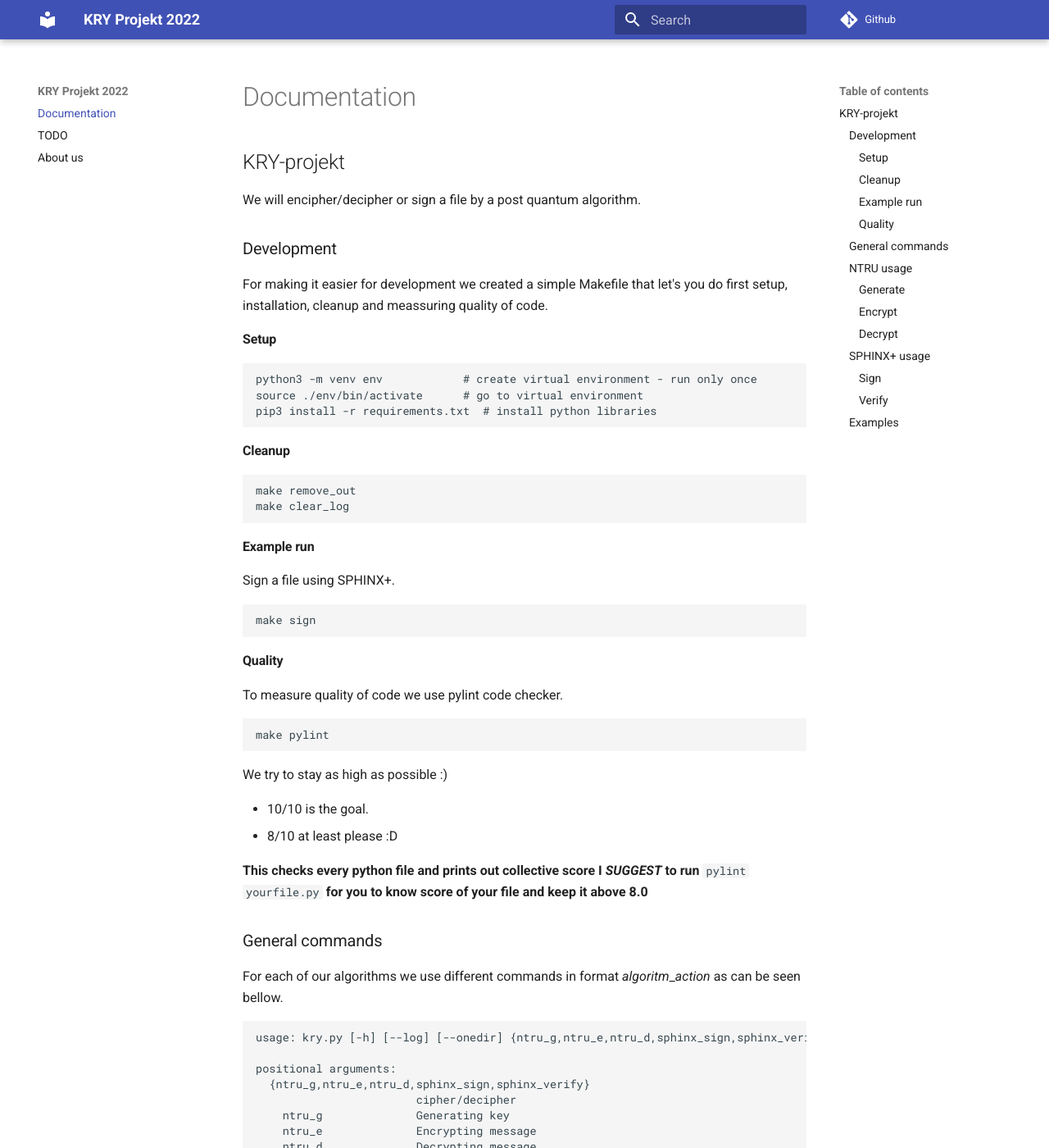
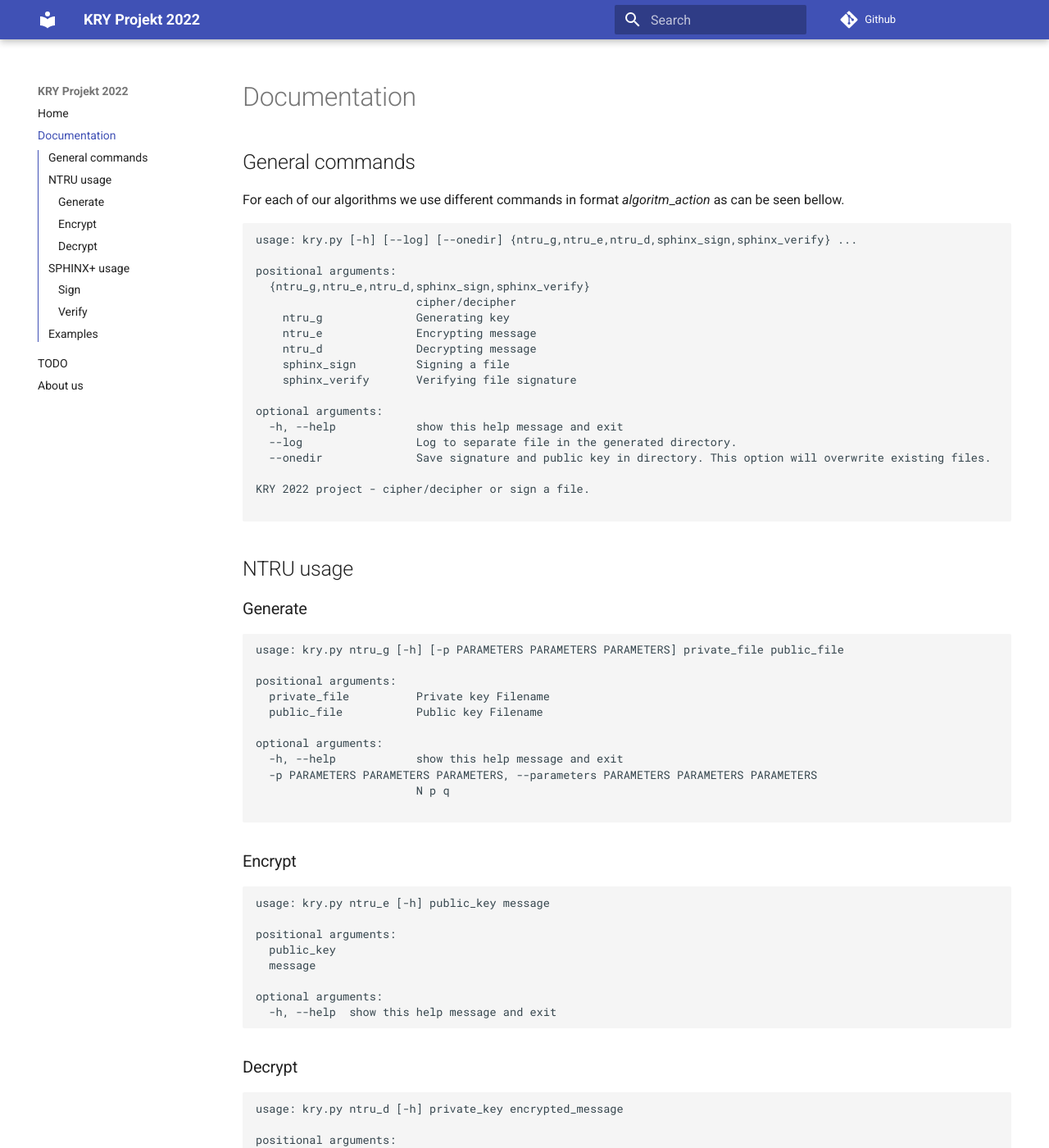
Before and after one commit to jsenlas/KRY-projekt, an MkDocs documentation site: the page built from docs/docs.md, in a window 1280 px wide and 1400 px high. Shown: the whole window at 82% size. Built offline with MkDocs 1.6.1 and Material for MkDocs 9.7.7, drawn with Linux system fonts in a browser that asks for light colours; comment, search, counter and statistics services are not loaded.

````diff
--- a/docs/docs.md
+++ b/docs/docs.md
@@ -1,49 +1,3 @@
-# KRY-projekt
-
-We will encipher/decipher or sign a file by a post quantum algorithm.
-
-## Development
-
-For making it easier for development we created a simple Makefile that let's you do first setup, installation, cleanup and meassuring quality of code.
-
-### Setup
-
-```text
-python3 -m venv env            # create virtual environment - run only once
-source ./env/bin/activate      # go to virtual environment
-pip3 install -r requirements.txt  # install python libraries
-```
-
-### Cleanup
-
-```text
-make remove_out
-make clear_log
-```
-
-### Example run
-
-Sign a file using SPHINX+.
-
-```text
-make sign
-```
-
-### Quality
-
-To measure quality of code we use pylint code checker.
-
-```text
-make pylint
-```
-We try to stay as high as possible :)
-
-- 10/10 is the goal.
-- 8/10 at least please :D
-
-
-**This checks every python file and prints out collective score I *SUGGEST* to run** ```pylint yourfile.py``` **for you to know score of your file and keep it above 8.0**
-
 ## General commands
 
 For each of our algorithms we use different commands in format *algoritm*_*action* as can be seen bellow.
--- a/mkdocs.yml
+++ b/mkdocs.yml
@@ -2,6 +2,7 @@ site_name: KRY Projekt 2022
 repo_url: https://github.com/jsenlas/KRY-projekt
 repo_name: Github
 nav:
+    - Home: 'index.md'
     - Documentation: 'docs.md'
     - TODO: 'todo.md'
     - About us: 'about.md'
@@ -16,6 +17,16 @@ markdown_extensions:
 theme:
     #readthedocs
     name: material
-    highlightjs: true
-    hljs_languages:
-        - yaml
+
+    features:
+        - toc.integrate
+        #- navigation.top
+
+    #favicon: favicon.png
+    #logo: assets/images/vut.png
+    # # highlightjs: true
+    # hljs_languages:
+    #     - yaml
+markdown_extensions:
+  - pymdownx.tasklist:
+      custom_checkbox: true
````
Also changed, not shown: README.md (+2 -135 lines), docs/index.md (added, +52 -0 lines), docs/todo.md (+3 -3 lines), 1 other file.
